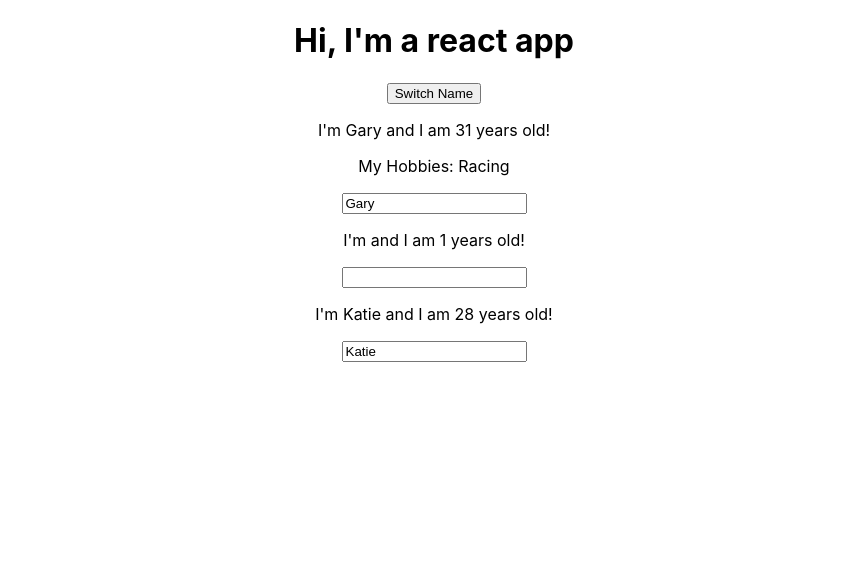
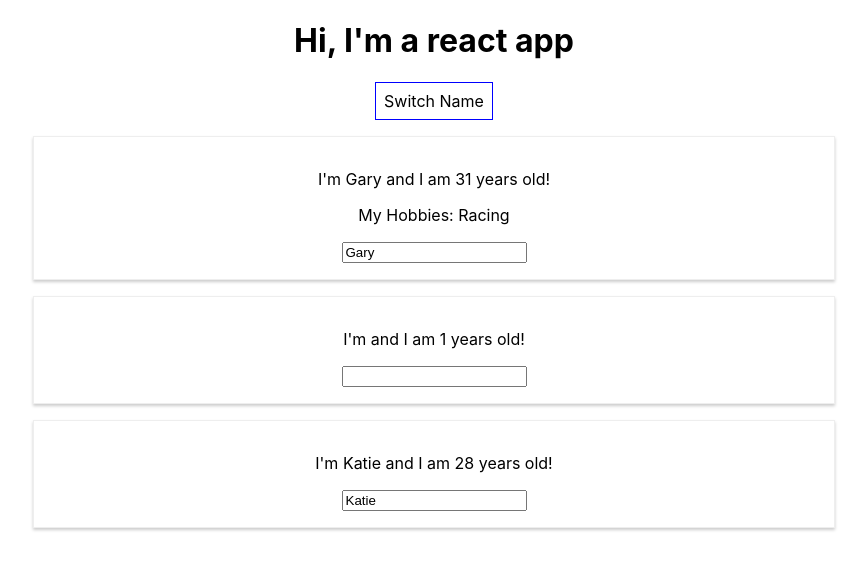
Before and after one commit to eventhorizn/react-bootcamp, a React (Create React App) app in the folder 01-base-features-syntax/: page / in a window 1280 px wide. Shown: the top 570 px of the page, without its empty margins (206-1073 px from the left). Built offline with nearby package versions, Linux system fonts and the light colour scheme.

Commit message:
two different types of styling adding documentation links

```diff
--- a/01-base-features-syntax/src/App.js
+++ b/01-base-features-syntax/src/App.js
@@ -34,10 +34,21 @@
 	};
 
 	render() {
+		const style = {
+			backgroundColor: 'white',
+			font: 'inherit',
+			border: '1px solid blue',
+			padding: '8px',
+			cursor: 'pointer',
+		};
+
 		return (
 			<div className="App">
 				<h1>Hi, I'm a react app</h1>
-				<button onClick={() => this.switchNameHandler('Garrrrrry')}>
+				<button
+					style={style}
+					onClick={() => this.switchNameHandler('Garrrrrry')}
+				>
 					Switch Name
 				</button>
 				<Person
--- /dev/null
+++ b/01-base-features-syntax/src/Person/Person.css
@@ -0,0 +1,8 @@
+.Person {
+	width: 60%;
+	margin: 16px auto;
+	border: 1px solid #eee;
+	box-shadow: 0 2px 3px #ccc;
+	padding: 16px;
+	text-align: center;
+}
--- a/01-base-features-syntax/src/Person/Person.js
+++ b/01-base-features-syntax/src/Person/Person.js
@@ -1,8 +1,9 @@
 import React from 'react';
+import './Person.css';
 
 const person = (props) => {
 	return (
-		<div>
+		<div className="Person">
 			<p onClick={props.click}>
 				I'm {props.name} and I am {props.age} years old!
 			</p>
```
Also changed, not shown: 1 other file (tests, documents, lock files or other folders).
